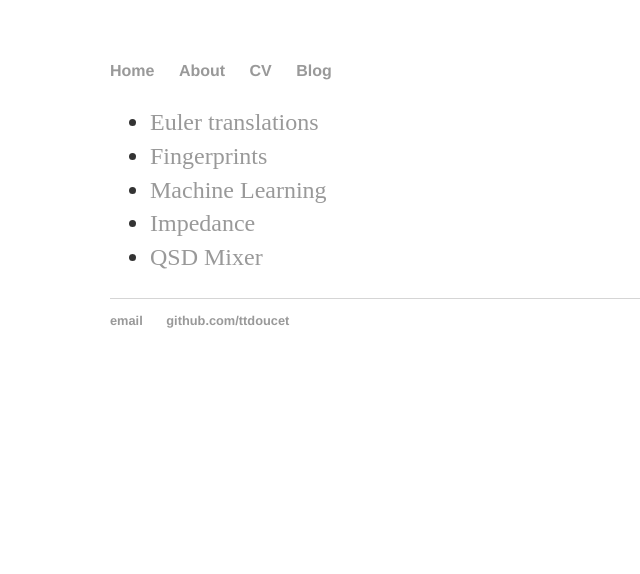
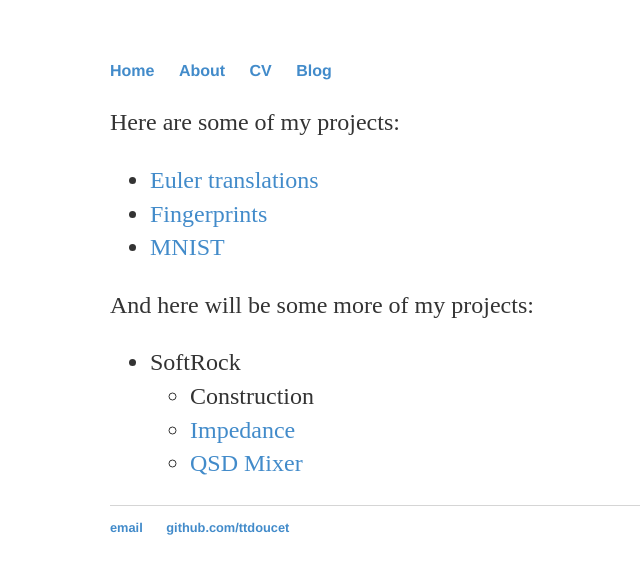
Before and after one commit to ttdoucet/ttdoucet.github.io, a Jekyll site: the page built from index.md, in a window 1280 px wide. Shown: the top 574 px of the page, without its empty margins (82-722 px from the left). Built offline with Jekyll 4.4.1, drawn with Linux system fonts in a browser that asks for light colours.

Commit message:
Playing with CSS.

```diff
--- a/css/main.css
+++ b/css/main.css
@@ -1,9 +1,10 @@
 body { margin: 60px auto; width: 70%; }
 
-a { text-decoration: none; color: #999; }
+a { text-decoration: none; color:#428bca; }
 a:hover { text-decoration: underline; }
 
 p, ul { font-size: 1.5em; line-height: 1.4em; color: #333; }
+ul ul { font-size: 100%; }
 
 h1, h2, h3, h4 { font-family: 'Helvetica', 'Arial', 'Sans-Serif'; }
 h1 { font-size: 3em;  }
@@ -20,6 +21,7 @@ footer { border-top: 1px solid #d5d5d5; font-size: .8em; }
 ul.posts { margin: 20px auto 40px; font-size: 1.5em; }
 ul.posts li { list-style: none; }
 
+
 /* CV */
 .cv { margin: 0px 0px 60px; }
 .cv h1 { font-size: 3em; }
@@ -28,4 +30,6 @@ ul.posts li { list-style: none; }
 .cv address, .cv p { font-size: 1.2em; }
 .cv .download { float: right; font-size: .8em; text-transform: uppercase; }
 
+
+
 figcaption { font-size: 1.25em; }
--- a/index.md
+++ b/index.md
@@ -3,8 +3,15 @@ layout: default
 title: Collection of Stuff
 ---
 
+Here are some of my projects:
 * [Euler translations](/euler)
 * [Fingerprints](/fingerprints)
-* [Machine Learning](https://github.com/ttdoucet/mnist/blob/master/mnist.ipynb)
-* [Impedance](https://github.com/ttdoucet/impedance/blob/master/impedance.ipynb)
-* [QSD Mixer](https://github.com/ttdoucet/qsd-mixer/blob/master/mixer_nb.ipynb)
+* [MNIST](https://github.com/ttdoucet/mnist/blob/master/mnist.ipynb)
+
+
+And here will be some more of my projects:
+
+* SoftRock
+    * Construction
+    * [Impedance](https://github.com/ttdoucet/impedance/blob/master/impedance.ipynb)
+    * [QSD Mixer](https://github.com/ttdoucet/qsd-mixer/blob/master/mixer_nb.ipynb)
```
Also changed, not shown: cv/index.html (+2 -7 lines), euler/.#index.md (deleted, +0 -1 lines), euler/index.md (+1 -1 lines), fingerprints/index.md (+1 -1 lines).
